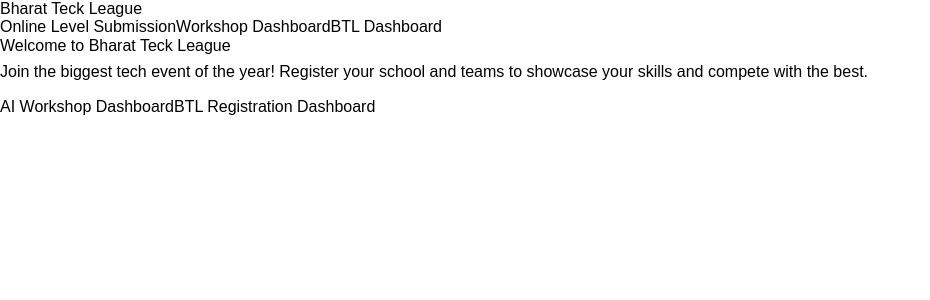
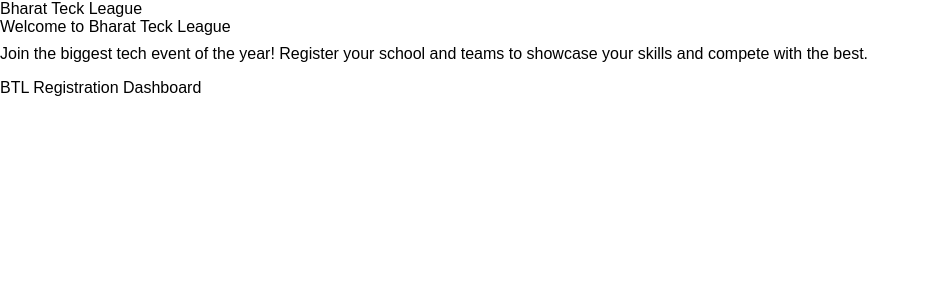
Before and after one commit to teckybot/BTL-Frontend, a React (Vite) app: page / in a window 1280 px wide. Shown: the top 300 px of the page, without its empty margins (0-930 px from the left). Built offline with nearby package versions, Linux system fonts and the light colour scheme; no server answers.

Commit message:
removed other navs

```diff
--- a/src/components/Navbar.jsx
+++ b/src/components/Navbar.jsx
@@ -9,9 +9,9 @@
         {/* <Link to="/" className="text-gray-700 hover:text-blue-600">Home</Link> */}
         {/* <Link to="/school-registration" className="text-gray-700 hover:text-blue-600">School Registration</Link> */}
         {/* <Link to="/team-checkpoint" className="text-gray-700 hover:text-blue-600">Team Registration</Link> */}
-        <Link to="/online-submission" className="text-white bg-blue-600 px-3 py-1 rounded hover:bg-blue-700">Online Level Submission</Link>
-        <Link to="/ai-workshop-dashboard" className="text-white bg-purple-600 px-3 py-1 rounded hover:bg-purple-700">Workshop Dashboard</Link>
-        <Link to="/dashboard" className="text-white bg-blue-600 px-3 py-1 rounded hover:bg-blue-700">BTL Dashboard</Link>
+        {/* <Link to="/online-submission" className="text-white bg-blue-600 px-3 py-1 rounded hover:bg-blue-700">Online Level Submission</Link> */}
+        {/* <Link to="/ai-workshop-dashboard" className="text-white bg-purple-600 px-3 py-1 rounded hover:bg-purple-700">Workshop Dashboard</Link> */}
+        {/* <Link to="/dashboard" className="text-white bg-blue-600 px-3 py-1 rounded hover:bg-blue-700">BTL Dashboard</Link> */}
 
       </div>
     </nav>
--- a/src/pages/HomePage.jsx
+++ b/src/pages/HomePage.jsx
@@ -25,9 +25,9 @@
           Qualifier Registration
         </Link> */}
 
-        <Link to="/ai-workshop-dashboard" className="bg-purple-600 text-white px-6 py-3 rounded-md hover:bg-purple-700 transition">
+        {/* <Link to="/ai-workshop-dashboard" className="bg-purple-600 text-white px-6 py-3 rounded-md hover:bg-purple-700 transition">
           AI Workshop Dashboard
-        </Link>
+        </Link> */}
 
         <Link to="/dashboard" className="bg-blue-600 text-white px-6 py-3 rounded-md hover:bg-blue-700 transition">
            BTL Registration Dashboard
```
